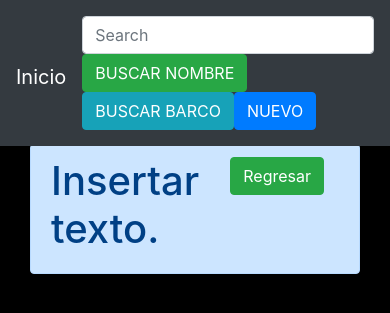
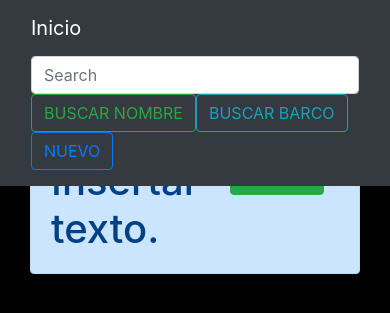
Before and after one commit to dumbocan/hoja_de_trabajo_varadero, a PHP site: page /programacion/resultados_busqueda.php in a window 390 px wide. Shown: the top 313 px of the page. Run offline with PHP 8.4, Linux system fonts and the light colour scheme; data that the repository does not hold is empty.

Commit message:
mejorar barra menu responsive

```diff
--- a/confirmar_edicion.php
+++ b/confirmar_edicion.php
@@ -27,7 +27,7 @@ if ($cliente + $marinero + $tecnico == '0' )
         <div class="alert alert-primary" role="alert">
           <div class="row">
             <div class="col-sm-10">
-              <h1 class="text-uppercase" class="align-items-center"  >Añadir cliente, marinero, o tecnico.</h1>
+              <h1 class="text-uppercase align-items-center"  >Añadir cliente, marinero, o tecnico.</h1>
                 </div>
 
               <div class="col-sm-2">
@@ -199,7 +199,7 @@ $conttec=0;
 	<div class="alert alert-primary" role="alert">
 		<div class="row">
 			<div class="col-sm-11">
-    			<h1 class="text-uppercase" class="align-items-center"  >CONTACTO SE HA ACTUALIZADO CON EXITO</h1>
+    			<h1 class="text-uppercase align-items-center"  >CONTACTO SE HA ACTUALIZADO CON EXITO</h1>
     		</div>
             <div class="col-sm-1">
     		    <form action="resultados_busqueda.php" method="POST">
--- a/confirmar_ingreso.php
+++ b/confirmar_ingreso.php
@@ -27,7 +27,7 @@ if(isset($_POST['tecnico']) && $_POST['tecnico'] == '1')
 						<div class="alert alert-primary" role="alert">
 							<div class="row">
 								<div class="col-sm-10">
-    								<h1 class="text-uppercase" class="align-items-center"  >añadir cliente o tecnico porfavor</h1>
+    								<h1 class="text-uppercase align-items-center"  >añadir cliente o tecnico porfavor</h1>
     							</div>
 
  			 					<div class="col-sm-2">
@@ -69,7 +69,7 @@ if(isset($_POST['ingresar_btn']))
 						<div class="alert alert-primary" role="alert">
 							<div class="row">
 								<div class="col-sm-10">
-    								<h1 class="text-uppercase" class="align-items-center"  >Al menos el nombre y documento son obligatorios</h1>
+    								<h1 class="text-uppercase align-items-center"  >Al menos el nombre y documento son obligatorios</h1>
     							</div>
 
  			 					<div class="col-sm-2">
@@ -143,7 +143,7 @@ if(isset($_POST['ingresar_btn']))
 	<div class="alert alert-primary" role="alert">
 		<div class="row">
 			<div class="col-sm-10">
-    			<h1 class="text-uppercase" class="align-items-center"  >CONTACTO INGRESADO EN LA BASE DE DATOS</h1>
+    			<h1 class="text-uppercase align-items-center"  >CONTACTO INGRESADO EN LA BASE DE DATOS</h1>
     		</div>
             <div class="col-sm-2">
     		    <form action="resultados_busqueda.php" method="POST">
--- a/includes/header.php
+++ b/includes/header.php
@@ -15,12 +15,11 @@
 <!--poner pagina color negro en css y letra blanca-->
 <style>
    body {background-color: black;}
-   color :{white};
+
 </style>
-<div class="text-white">
+
 <!--BARRA DE NAVEGACION-->
-<nav class="navbar navbar-expand bg-dark navbar-dark fixed-top">
-
+<!--<nav class="navbar navbar-expand bg-dark navbar-dark fixed-top">
     <div class="collapse navbar-collapse" id="navbarTogglerDemo02">
         <ul class="navbar-nav mr-auto mt-2 mt-lg-0">
             <li class="nav-item active">
@@ -35,3 +34,19 @@
         </form>
     </div>
 </nav>
+
+<br />
+<br />
+<br />
+<br />-->
+  <nav class="navbar navbar-light bg-light bg-dark navbar-dark fixed-top">
+  <div class="container-fluid">
+    <a class="navbar-brand" href="inicio3.php">Inicio</a>
+    <form class="form-inline my-2 my-lg-0" method="POST" action="resultados_busqueda.php">
+      <input class="form-control me-2" type="search" placeholder="Search" aria-label="Search" name="Nombre">
+      <button class="btn btn-outline-success" type="submit" name="buscar_nombre_btn">BUSCAR NOMBRE</button>
+      <button class="btn btn-outline-info" type="submit" name="buscar_barco_btn">BUSCAR BARCO</button>
+      <a href="ingresar_datos.php" class="btn btn-outline-primary" role="button" >NUEVO</a>
+    </form>
+  </div>
+</nav>
--- a/inicio3.php
+++ b/inicio3.php
@@ -8,10 +8,10 @@ include("includes/header.php");
 <br />
 <br />
 <br />
-   <div class="container">
+   <div class="container text-white">
       <div class="row">
          <div class="col-md-3"></div>
-            <div class="col-md-6">
+            <div class="col-md-6 ">
                <h2> Busqueda datos </h2>
                <form method="POST" action="resultados_busqueda.php">
                   <div class="form-group">
--- a/resultados_busqueda.php
+++ b/resultados_busqueda.php
@@ -125,7 +125,7 @@ if (isset($_POST['buscar_nombre_btn']))
                         <center><h2><u class="transformacion2"><?php echo $nombre ?></u></h2></center>
                         <br />
 <!--creo un formulario que me envia los datos a la pagina editar datos_2.php-->
-                        <form action="editar_datos_2.php" method="post">
+                        <form  action="editar_datos_2.php" method="post">
 			                <div class="row ">
                                 <div class="col-sm-1 ml-2"><label>Nro:</label><?php echo ": ".$id;?></div>
 				                <div class="col-sm-4"><label> NOMBRE </label><?php echo ":  ". $nombre; ?></div>
@@ -204,24 +204,26 @@ if (isset($_POST['buscar_nombre_btn']))
                                         $nombremarinero = null;
                                         }
                                     ?>
+                            <div class="container-fluid">
+                                <div class="row" >
 
-                                <div class="row">
-                                    <div class="col-2 col-sm-5 col-lg-8"></div>
+                                    <div class="col-1 col-sm-5 col-lg-8"></div>
                                     <div class="col col-sm-2 col-lg-1">
 <!--se mandan al formulario los valores id y el rol que tenga la persona en invisible-->
                                         <input id="id" name="id" type="hidden" value="<?php echo $id; ?>">
                                         <input id="rol" name="rol" type="hidden" value="<?php echo" :   ".$rolcli.'  '.$rolmar.'  '.$roltec; ?>">
                                         <input id="nombre_marinero" name="nombre_marinero"  type="hidden" value="<?php echo $nombremarinero; ?>">
                                         <input id="nombre" name="nombre"  type="hidden" value="<?php echo $nombre; ?>">
-                                        <button type="submit" name="editar" class="btn btn-warning">EDITAR</button>
+                                        <button type="submit" name="editar" class="btn btn-responsive btn-warning">EDITAR</button>
                                     </div>
                                     <div class="col col-sm-2 col-lg-1">
-                                        <button type="submit" name="eliminar" class="btn btn-danger">ELIMINAR</button>
+                                        <button type="submit" name="eliminar" class="btn btn-responsive btn-danger">ELIMINAR</button>
                                     </div>
                                     <div class="col col-sm-2 col-lg-1">
-                                        <button type="submit" name="continuar_btn" class="btn btn-primary">CONTINUAR</button>
+                                        <button type="submit" name="continuar_btn" class="btn btn-responsive btn-primary">CONTINUAR</button>
                                     </div>
                                 </div>
+                            </div>
                         </form>
                         <br />
 
--- a/verificar_borrado.php
+++ b/verificar_borrado.php
@@ -14,7 +14,7 @@ include ("conexbd.php");
           <h1>CONTACTO ELIMINADO DE LA BASE DE DATOS</h1>
 
         <div class="col ms-3"></div>
-        <a href="inicio3.php" class="btn btn-success my-1 my-sm-2"  type="button" class="btn btn-primary" >OK</a>
+        <a href="inicio3.php" class="btn btn-success my-1 my-sm-2"  type="button">OK</a>
 
       </div>
   </div>
```
Also changed, not shown: pres_datos_y_rol.php (+12 -11 lines). Lines whose indentation alone changed are shown as unchanged.
